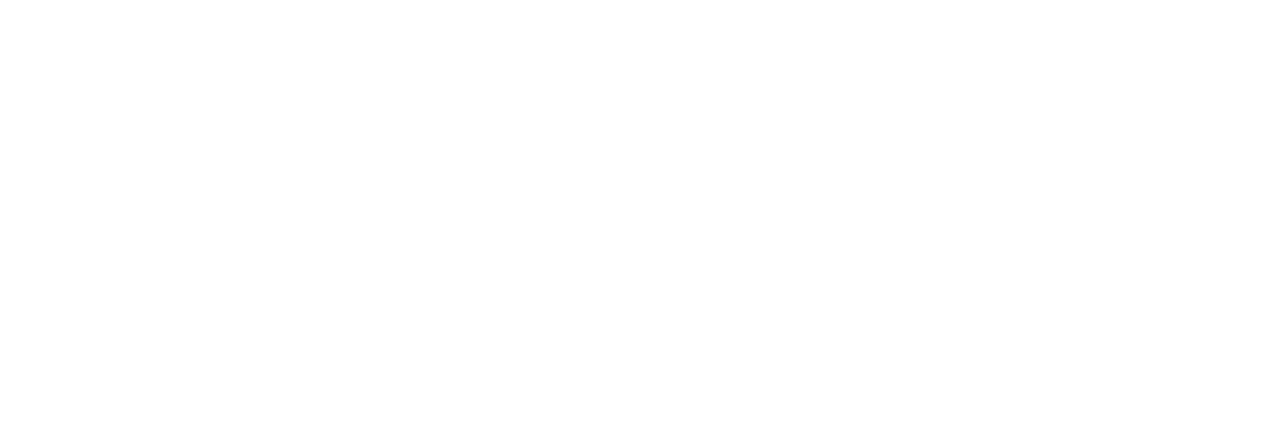
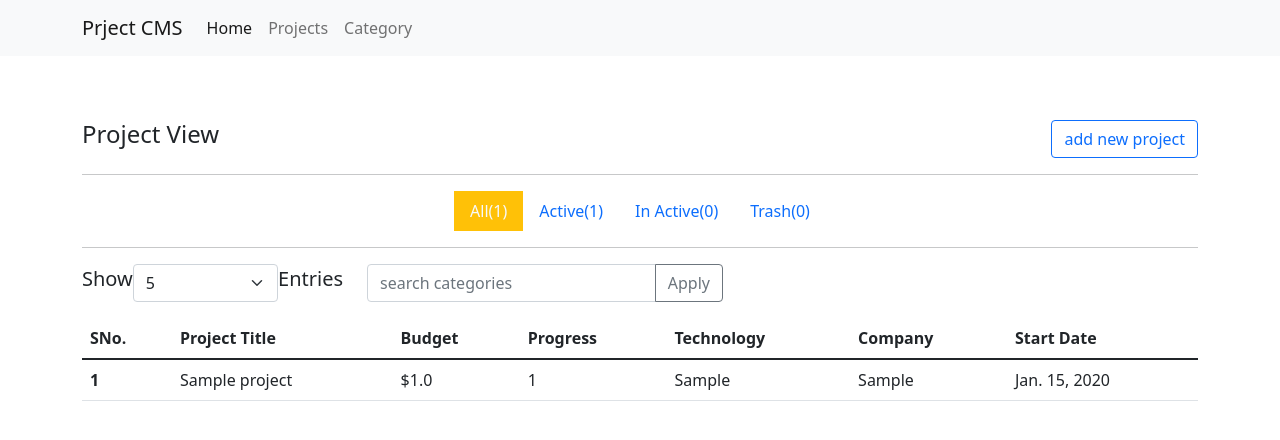
Before and after one commit to sirjandrn25/project_cms, a Django app: page /project/ in a window 1280 px wide. Before the commit the part shown is empty. Shown: the top 440 px of the page. Run offline with Django 4.2, Linux system fonts and the light colour scheme; tables that the repository leaves empty hold one stand-in row (values such as "Sample post"); parts of the project's set-up code (start-up, migrations or seed data) failed here and were passed over.

Commit message:
project display part done

```diff
--- a/project/templates/base/layout.html
+++ b/project/templates/base/layout.html
@@ -23,7 +23,7 @@
                 <a class="nav-link active" aria-current="page" href="#">Home</a>
               </li>
               <li class="nav-item">
-                <a class="nav-link" href="#">Projects</a>
+                <a class="nav-link" href="{% url 'project' %}">Projects</a>
               </li>
               <li class="nav-item">
                 <a class="nav-link" href="{% url 'category' %}">Category</a>
--- a/project/templates/projects/index.html
+++ b/project/templates/projects/index.html
@@ -0,0 +1,92 @@
+{% extends 'base/layout.html' %}
+{% load custom_filter %}
+{% block main_content %}
+
+    <div class="container py-3 my-5">
+        <div class="d-flex justify-content-between">
+            <h4>Project View</h4>
+            <a href="{% url 'add_project' %}" class="btn btn-outline-primary">add new project</a>
+        </div>
+        <hr>
+
+        <ul class="nav justify-content-center mb-3">
+            <li class="nav-item">
+              <a class="nav-link {{request|active_filter:'all'}}" aria-current="page" href="/project/">All({{all}})</a>
+            </li>
+            <li class="nav-item">
+              <a class="nav-link {{request|active_filter:'active'}} " href="/project/?status=active">Active({{active}})</a>
+            </li>
+            <li class="nav-item">
+              <a class="nav-link {{request|active_filter:'deactive'}}" href="/project/?status=deactive">In Active({{inactive}})</a>
+            </li>
+            <li class="nav-item">
+                <a class="nav-link {{request|active_filter:'trash'}}" href="/project/?status=trash">Trash({{trash}})</a>
+              </li>
+
+          </ul>
+          <hr>
+        <!-- for searching and limit  -->
+        <form action="" class="mb-3">
+            <div class="row">
+
+
+            <div class="col-3 d-flex align-items-center">
+              <span class="h5">Show</span>
+              <select class="form-select" name="limit" aria-label="Default select example">
+                <option value="5">5</option>
+                <option value="10">10</option>
+                <option value="30">30</option>
+              </select>
+              <span class="h5">Entries</span>
+            </div>
+            <div class="col-4 d-flex justify-content-end">
+              <div class="input-group">
+                <input
+                  type="text"
+                  class="form-control"
+                  placeholder="search categories"
+                  aria-label="search categories"
+                  aria-describedby="button-addon2"
+                  name="query"
+                />
+                <button type="submit" class="btn btn-outline-secondary" type="button" id="button-addon2">Apply</button>
+              </div>
+            </div>
+        </div>
+          </form>
+
+        <!-- details of projects  -->
+        <table class="table">
+            <thead>
+              <tr>
+                <th scope="col">SNo.</th>
+                <th scope="col">Project Title</th>
+                <th scope="col">Budget</th>
+                <th scope="col">Progress</th>
+                <th scope="col">Technology</th>
+                <th scope="col">Company</th>
+                <th scope="col">Start Date</th>
+                <!-- <th scope="col">End Date</th> -->
+
+              </tr>
+            </thead>
+            <tbody>
+                {% for project in projects %}
+                <tr>
+                    <th scope="row">{{forloop.counter}}</th>
+                    <td>{{project.project_name}}</td>
+                    <td>${{project.budget}}</td>
+                    <td>{{project.progress}}</td>
+                    <td>{{project.technology}}</td>
+                    <td>{{project.company}}</td>
+                    <td>{{project.start_date}}</td>
+
+                  </tr>
+                {% endfor %}
+
+
+            </tbody>
+          </table>
+
+    </div>
+{% endblock main_content %}
--- /dev/null
+++ b/project/templatetags/custom_filter.py
@@ -0,0 +1,13 @@
+from django import template
+
+register = template.Library()
+
+
+@register.filter(name="active_filter")
+def active_filter(request,filter_name):
+    status = request.GET.get('status')
+    if status is None:
+        status = "all"
+    if status == filter_name:
+        return "active text-light bg-warning"
+    return ''
--- a/project/views/project.py
+++ b/project/views/project.py
@@ -1,4 +1,5 @@
 from multiprocessing.reduction import duplicate
+from winreg import QueryInfoKey
 from django.shortcuts import render,redirect
 from django.views import View
 from ..forms import *
@@ -7,8 +8,32 @@
 
 class ProjectView(View):
     def get(self,request):
+        projects = Project.objects.all()
+        query = request.GET.get('query')
+        status = request.GET.get('status')
+        if status:
+            if status == 'active':
+                projects = Project.objects.filter(is_active=True)
+            elif status == "deactive":
+                projects = Project.objects.filter(is_active=False)
 
-        return render(request,"projects/index.html")
+            elif status == "trash":
+                projects = Project.objects.filter(trash=True)
+
+        limit = request.GET.get('limit')
+
+        limit = int(limit) if limit else 5
+        if query:
+            projects = Project.objects.filter(project_name=query)
+        context = {
+            'projects':list(projects)[:limit],
+            'all':len(Project.objects.all()),
+            "active":len(Project.objects.filter(is_active=True)),
+            'inactive':len(Project.objects.filter(is_active=False)),
+            'trash':len(Project.objects.filter(trash=True)),
+
+        }
+        return render(request,"projects/index.html",context)
 
 
 class AddProjectView(View):
```
Also changed, not shown: project/templatetags/__init__.py (added).
